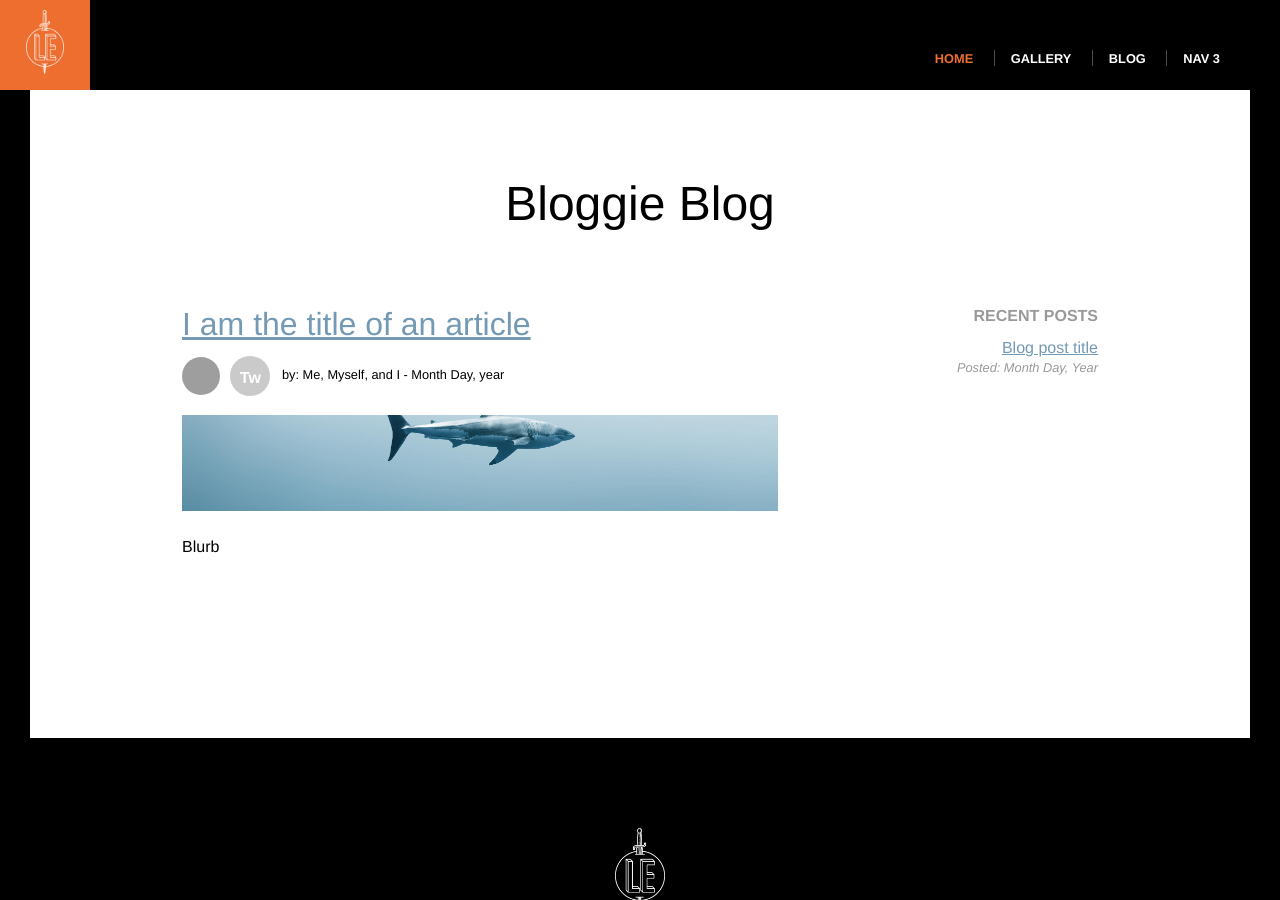
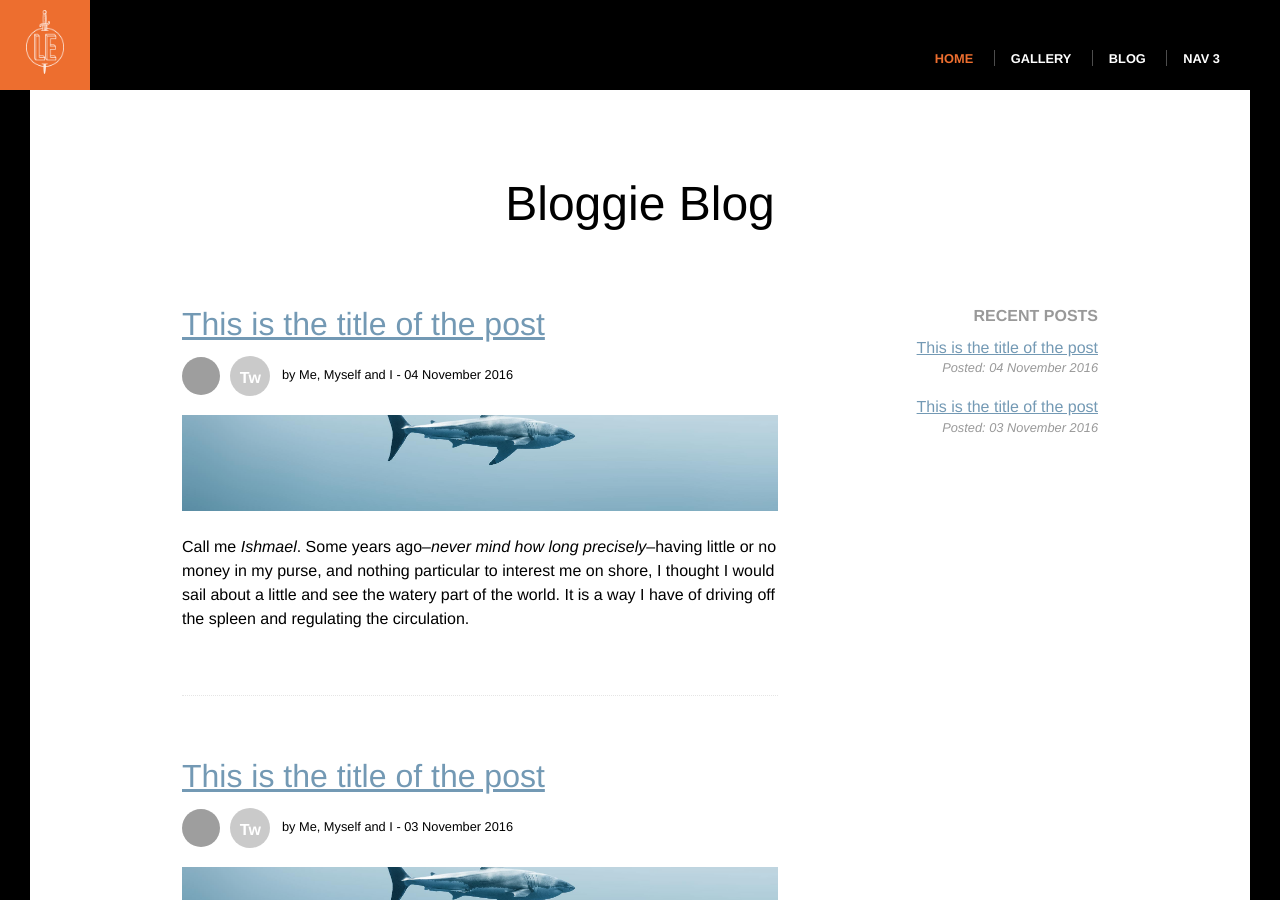
Before and after one commit to dawidl022/le-sample-website-2, a Jekyll site: the page built from blog/index.html, in a window 1280 px wide and 900 px high. Built offline with Jekyll 4.4.1, drawn with Linux system fonts in a browser that asks for light colours; some of the changed text lies outside the part shown; grey boxes are pictures that could not be loaded.

Commit message:
Insert blog posts in liquid for loop

```diff
--- /dev/null
+++ b/_posts/2016-11-04-title-of-second-post.md
@@ -0,0 +1,31 @@
+---
+layout: post
+title: This is the title of the post
+postHero: ../images/shark.jpg
+author: Me, Myself and I
+authorTwitter: https://twitter.com/mhartl
+gravatar: https://gravatar.com/avatar/ffda7d145b83c4b118f982401f962ca6?s=150
+postFooter: Additional information, and maybe a <a href="#">link or two</a>
+---
+Call me *Ishmael*. Some years ago–*never mind how long
+precisely*–having little or no money in my purse, and nothing
+particular to interest me on shore, I thought I would sail about a little
+and see the watery part of the world. It is a way I have of driving off
+the spleen and regulating the circulation.
+
+<img class="pull-left" src="https://placekitten.com/g/400/200"
+     alt="kitten">
+
+Whenever I find myself growing grim about the mouth; whenever it is a damp,
+drizzly November in my soul; whenever I find myself involuntarily pausing
+before coffin warehouses, and bringing up the rear of every funeral I meet;
+and especially whenever my hypos get such an upper hand of me, that it
+requires a strong moral principle to prevent me from deliberately stepping
+into the street, and methodically knocking people’s hats off—then, I
+account it high time to get to sea as soon as I can. This is my substitute
+for pistol and ball.
+
+With a philosophical flourish Cato throws himself upon
+his sword; I quietly take to the ship. There is nothing surprising in this.
+If they but knew it, almost all men in their degree, some time or other,
+cherish very nearly the same feelings towards the ocean with me.
--- a/blog/index.html
+++ b/blog/index.html
@@ -8,29 +8,34 @@ layout: default
     <div class="col col-aside blog-recent">
       <h4>Recent Posts</h4>
       <ul class="blog-title-list">
+        {% for post in site.posts %}
           <li>
-          <a href="">Blog post title</a>
-          <span>Posted: Month Day, Year</span>
+            <a href="{{post.url}}">{{post.title}}</a>
+            <span>Posted: {{post.date | date: '%d %B %Y' }}</span>
           </li>
+        {% endfor %}
       </ul>
     </div>
     <div class="col col-content blog-previews">
+      {% for post in site.posts %}
         <div class="blog-posts">
           <header class="post-header">
-          <h2><a href="">I am the title of an article</a></h2>
+            <h2><a href="{{post.url}}">{{post.title}}</a></h2>
             <div class="post-byline">
-  <img src="https://gravatar.com/avatar/ffda7d145b83c4b118f982401f962ca6?s=150">
-            <a href="#" class="social-link">Tw</a>
-            by: Me, Myself, and I
-            <span> - Month Day, year</span>
+              <img src="{{post.gravatar}}">
+              <a href="{{post.authorTwitter}}" class="social-link">Tw</a>
+              by {{post.author}} -
+              <span>{{post.date | date: '%d %B %Y' }}</span>
             </div>
           </header>
-      <div class="posts-image" style="background-image:url('/images/shark.jpg')">
+          <div class="posts-image"
+            style="background-image:url({{post.postHero}});">
           </div>
           <p>
-          Blurb
+            {{post.excerpt}}
           </p>
+        </div>
+      {% endfor %}
     </div>
   </div>
 </div>
-</div>
```
Lines whose indentation alone changed are shown as unchanged.
